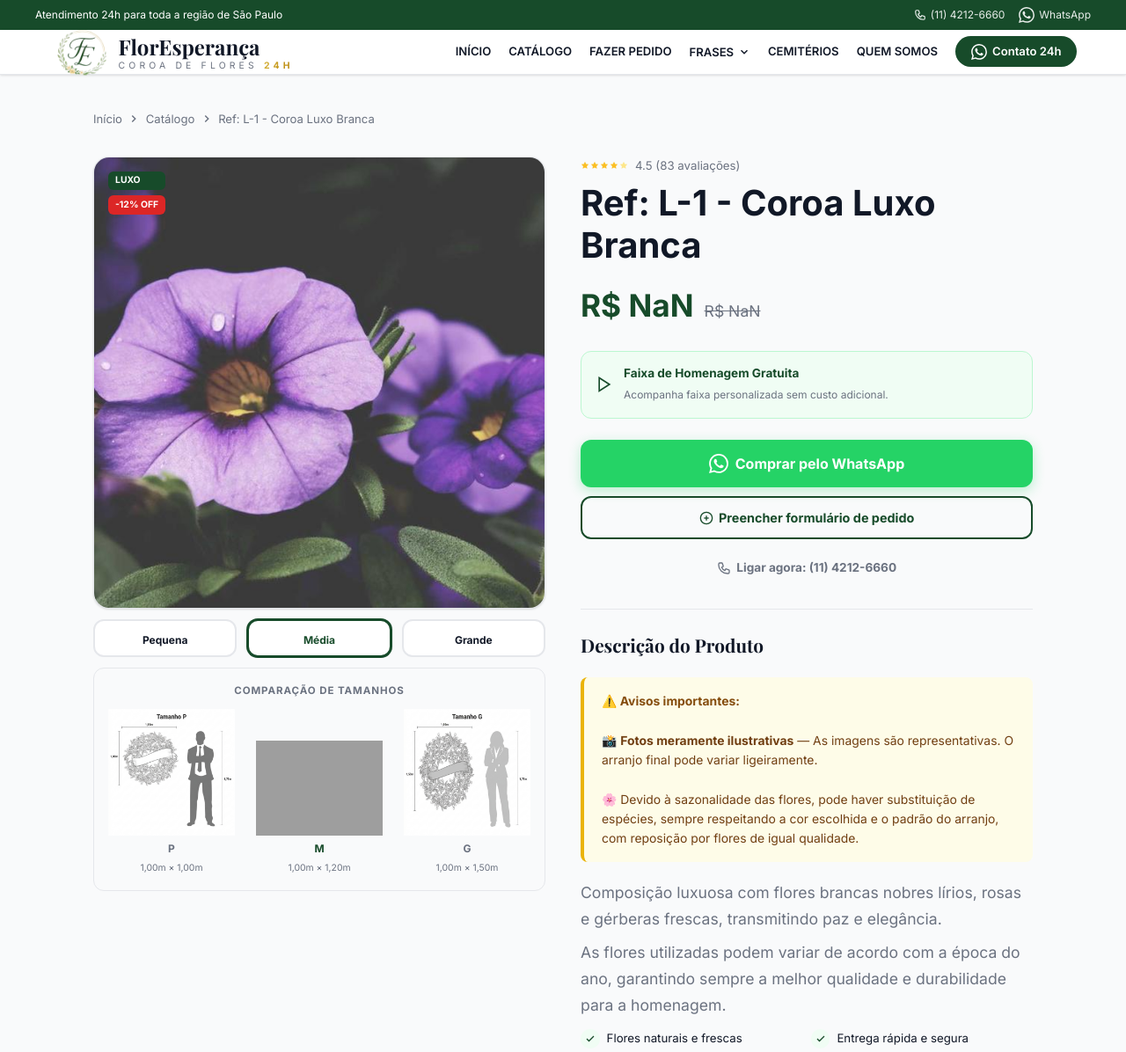
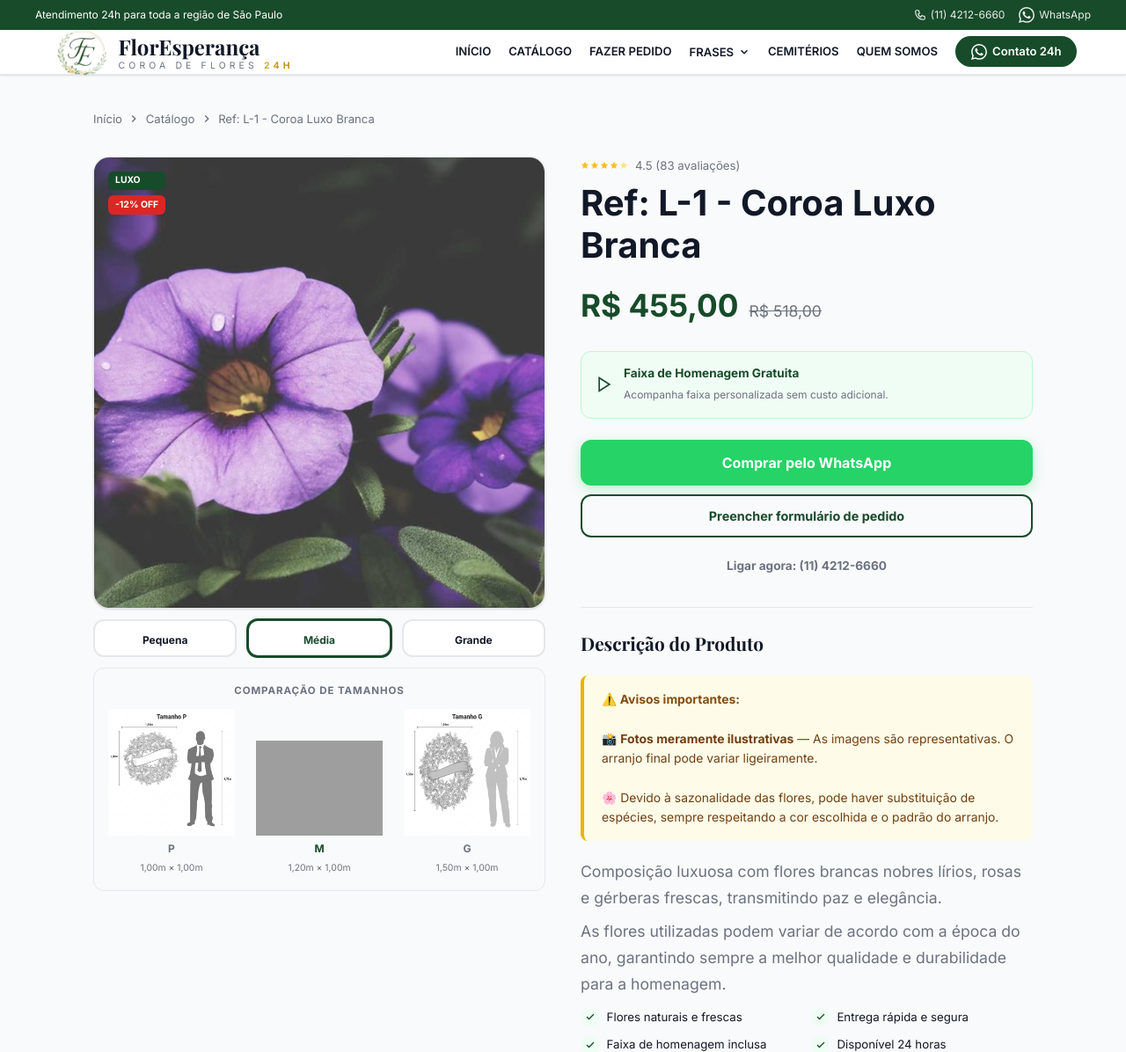
Before and after one commit to joseandrade17/coroas-flores-esperanca, a plain HTML site: page produto.html in a window 1280 px wide. Shown: the top 1196 px of the page at 88% size. Drawn offline with nearby package versions, Linux system fonts and the light colour scheme; grey boxes are pictures that could not be loaded.

Commit message:
Update produto.html

```diff
--- a/produto.html
+++ b/produto.html
@@ -30,7 +30,6 @@
 <script src="./js/data.js"></script>
 <script src="./js/main.js"></script>
 <script>
-  const SIZE_SCALES = { P: 0.60, M: 0.78, G: 1.0 };
   let selectedSize = 'M';
   let product = null;
 
@@ -39,24 +38,50 @@
     return PRODUCTS.find(p => p.id === id) || PRODUCTS[0];
   }
 
+  // ==================== FUNÇÕES DE PREÇO ====================
+  function getProductPrice(product, sizeId) {
+    if (!product?.sizePrices) return product?.basePrice || 0;
+    return product.sizePrices[sizeId] || product.basePrice;
+  }
+
+  function getOriginalPrice(product, sizeId) {
+    const currentPrice = getProductPrice(product, sizeId);
+    const ratio = product.basePrice > 0 ? currentPrice / product.basePrice : 1;
+    return Math.round(product.originalPrice * ratio);
+  }
+
+  function getDiscountPercent(product, sizeId) {
+    const current = getProductPrice(product, sizeId);
+    const original = getOriginalPrice(product, sizeId);
+    if (original === 0) return product.discount || 0;
+    return Math.round(((original - current) / original) * 100);
+  }
+
   function renderPage() {
-    const base = getBase();
+    const base = getBase ? getBase() : './';
     const p = product;
-    const s = SIZES.find(x => x.id === selectedSize) || SIZES[1];
-    const total = p.basePrice + s.addon;
-    const origTotal = p.originalPrice + s.addon;
+    const total = getProductPrice(p, selectedSize);
+    const origTotal = getOriginalPrice(p, selectedSize);
+    const discount = getDiscountPercent(p, selectedSize);
 
     document.title = `${p.name} – Coroas Flores Esperança`;
     document.getElementById('breadName').textContent = p.name;
 
-    // Miniaturas de tamanho (apenas texto)
+    // Miniaturas de tamanho
     const thumbs = SIZES.map(sz => `
       <div class="size-thumb${selectedSize===sz.id?' active':''}" onclick="setSize('${sz.id}')">
         <div class="size-thumb__label">${sz.label}</div>
       </div>
     `).join('');
 
-    const features = ["Flores naturais e frescas","Entrega rápida e segura","Faixa de homenagem inclusa","Disponível 24 horas","Montagem artesanal","Apoio ao cliente"];
+    const features = [
+      "Flores naturais e frescas",
+      "Entrega rápida e segura",
+      "Faixa de homenagem inclusa",
+      "Disponível 24 horas",
+      "Montagem artesanal",
+      "Apoio ao cliente"
+    ];
 
     document.getElementById('productContent').innerHTML = `
       <div class="product-layout">
@@ -64,7 +89,7 @@
           <div class="product-img-main">
             <div class="product-img-badges">
               <span class="badge badge--primary">${p.badge}</span>
-            <span class="badge badge--red">-${p.discount}% OFF</span>
+              <span class="badge badge--red">-${discount}% OFF</span>
             </div>
             <img src="${base}${p.image}" alt="${p.name}"/>
           </div>
@@ -72,42 +97,38 @@
           <!-- Miniaturas de tamanho -->
           <div class="size-thumbs">${thumbs}</div>
 
-        <!-- Comparação de Tamanhos - 3 IMAGENS DO MESMO TAMANHO -->
+          <!-- Comparação de Tamanhos -->
           <div class="size-compare">
             <h4>Comparação de Tamanhos</h4>
             <div class="size-compare__svgs">
-
-            <!-- Pequena  -->
               <div class="size-compare__item ${selectedSize === 'P' ? 'active' : ''}" onclick="setSize('P')">
                 <img src="imagens/tamanho-p.png" alt="Coroa Pequena" style="width: 900px; height: auto;">
                 <span>P</span>
                 <small>1,00m × 1,00m</small>
               </div>
 
-            <!-- Média -->
               <div class="size-compare__item ${selectedSize === 'M' ? 'active' : ''}" onclick="setSize('M')">
                 <img src="imagens/tamanho-m.png" alt="Coroa Média" style="width: 900px; height: auto;">
                 <span>M</span>
-              <small>1,00m × 1,20m</small>
+                <small>1,20m × 1,00m</small>
               </div>
 
-            <!-- Grande -->
               <div class="size-compare__item ${selectedSize === 'G' ? 'active' : ''}" onclick="setSize('G')">
                 <img src="imagens/tamanho-g.png" alt="Coroa Grande" style="width: 900px; height: auto;">
                 <span>G</span>
-              <small>1,00m × 1,50m</small>
+                <small>1,50m × 1,00m</small>
               </div>
-
             </div>
           </div>
         </div>
 
         <div>
           <div class="product-rating">
-            <div class="stars">${renderStars(4.5)}</div>
+            <div class="stars">${renderStars ? renderStars(4.5) : '★★★★☆'}</div>
             <span class="product-rating-text">4.5 <span style="font-weight:400">(83 avaliações)</span></span>
           </div>
           <h1 class="product-name">${p.name}</h1>
+
           <div class="product-price">
             <span class="product-price__main">${fmtPrice(total)}</span>
             <span class="product-price__old">${fmtPrice(origTotal)}</span>
@@ -120,15 +141,12 @@
 
           <div class="product-ctas">
             <button class="wapp-btn" onclick="whatsappBuy()">
-              <svg width="22" height="22" viewBox="0 0 24 24" fill="currentColor"><path d="M17.472 14.382c-.297-.149-1.758-.867-2.03-.967-.273-.099-.471-.148-.67.15-.197.297-.767.966-.94 1.164-.173.199-.347.223-.644.075-.297-.15-1.255-.463-2.39-1.475-.883-.788-1.48-1.761-1.653-2.059-.173-.297-.018-.458.13-.606.134-.133.298-.347.446-.52.149-.174.198-.298.298-.497.099-.198.05-.371-.025-.52-.075-.149-.669-1.612-.916-2.207-.242-.579-.487-.5-.669-.51-.173-.008-.371-.01-.57-.01-.198 0-.52.074-.792.372-.272.297-1.04 1.016-1.04 2.479 0 1.462 1.065 2.875 1.213 3.074.149.198 2.096 3.2 5.077 4.487.709.306 1.262.489 1.694.625.712.227 1.36.195 1.871.118.571-.085 1.758-.719 2.006-1.413.248-.694.248-1.289.173-1.413-.074-.124-.272-.198-.57-.347m-5.421 7.403h-.004a9.87 9.87 0 01-5.031-1.378l-.361-.214-3.741.982.998-3.648-.235-.374a9.86 9.86 0 01-1.51-5.26c.001-5.45 4.436-9.884 9.888-9.884 2.64 0 5.122 1.03 6.988 2.898a9.825 9.825 0 012.893 6.994c-.003 5.45-4.437 9.884-9.885 9.884m8.413-18.297A11.815 11.815 0 0012.05 0C5.495 0 .16 5.335.157 11.892c0 2.096.547 4.142 1.588 5.945L.057 24l6.305-1.654a11.882 11.882 0 005.683 1.448h.005c6.554 0 11.89-5.335 11.893-11.893a11.821 11.821 0 00-3.48-8.413z"/></svg>
               Comprar pelo WhatsApp
             </button>
             <a href="${base}pedido.html" class="btn btn--outline btn--full" style="border-radius:var(--radius)">
-              <svg width="16" height="16" viewBox="0 0 24 24" fill="none" stroke="currentColor" stroke-width="2"><circle cx="12" cy="12" r="10"/><line x1="12" y1="8" x2="12" y2="16"/><line x1="8" y1="12" x2="16" y2="12"/></svg>
               Preencher formulário de pedido
             </a>
             <a href="tel:+55${WHATSAPP}" class="btn btn--ghost btn--full" style="font-size:.85rem;color:var(--muted);border-radius:var(--radius)">
-              <svg width="16" height="16" viewBox="0 0 24 24" fill="none" stroke="currentColor" stroke-width="2"><path d="M3 5a2 2 0 012-2h3.28a1 1 0 01.948.684l1.498 4.493a1 1 0 01-.502 1.21l-2.257 1.13a11.042 11.042 0 005.516 5.516l1.13-2.257a1 1 0 011.21-.502l4.493 1.498a1 1 0 01.684.948V19a2 2 0 01-2 2h-1C9.716 21 3 14.284 3 7V5z"/></svg>
               Ligar agora: ${PHONE}
             </a>
           </div>
@@ -140,14 +158,21 @@
             <div style="margin: 1.25rem 0; padding: 1rem 1.25rem; background: #fefce8; border-left: 4px solid #eab308; border-radius: 8px; font-size: 0.87rem; color: #713f12;">
               <strong style="color: #854d0e;">⚠️ Avisos importantes:</strong><br><br>
               📸 <strong>Fotos meramente ilustrativas</strong> — As imagens são representativas. O arranjo final pode variar ligeiramente.<br><br>
-              🌸 Devido à sazonalidade das flores, pode haver substituição de espécies, sempre respeitando a cor escolhida e o padrão do arranjo, com reposição por flores de igual qualidade.
+              🌸 Devido à sazonalidade das flores, pode haver substituição de espécies, sempre respeitando a cor escolhida e o padrão do arranjo.
             </div>
 
             <p>${p.description}</p>
             <p>As flores utilizadas podem variar de acordo com a época do ano, garantindo sempre a melhor qualidade e durabilidade para a homenagem.</p>
 
             <div class="product-features">
-              ${features.map(f => `<div class="product-feature"><div class="product-feature__icon"><svg viewBox="0 0 24 24" fill="none" stroke="currentColor" stroke-width="2.5"><polyline points="20 6 9 17 4 12"/></svg></div>${f}</div>`).join('')}
+              ${features.map(f => `
+                <div class="product-feature">
+                  <div class="product-feature__icon">
+                    <svg viewBox="0 0 24 24" fill="none" stroke="currentColor" stroke-width="2.5"><polyline points="20 6 9 17 4 12"/></svg>
+                  </div>
+                  ${f}
+                </div>
+              `).join('')}
             </div>
           </div>
         </div>
@@ -161,14 +186,17 @@
   }
 
   function whatsappBuy() {
-    const text = `Olá! Vim pelo site Coroas Floresperança 24h e gostaria de informações.`;
+    const price = getProductPrice(product, selectedSize);
+    const text = `Olá! Gostaria de comprar a coroa *${product.name}* no tamanho *${selectedSize}* (${fmtPrice(price)}).`;
     window.open(`https://wa.me/${WHATSAPP}?text=${encodeURIComponent(text)}`, '_blank');
   }
 
+  // Inicialização
   document.addEventListener('DOMContentLoaded', () => {
-    const base = getBase();
+    const base = typeof getBase === 'function' ? getBase() : './';
     document.getElementById('breadHome').href = base + 'index.html';
-    document.getElementById('breadCatalog').href = base + '/index.html#catalogo';
+    document.getElementById('breadCatalog').href = base + 'index.html#catalogo';
+
     product = getProduct();
     renderPage();
   });
```
Lines whose indentation alone changed are shown as unchanged.
